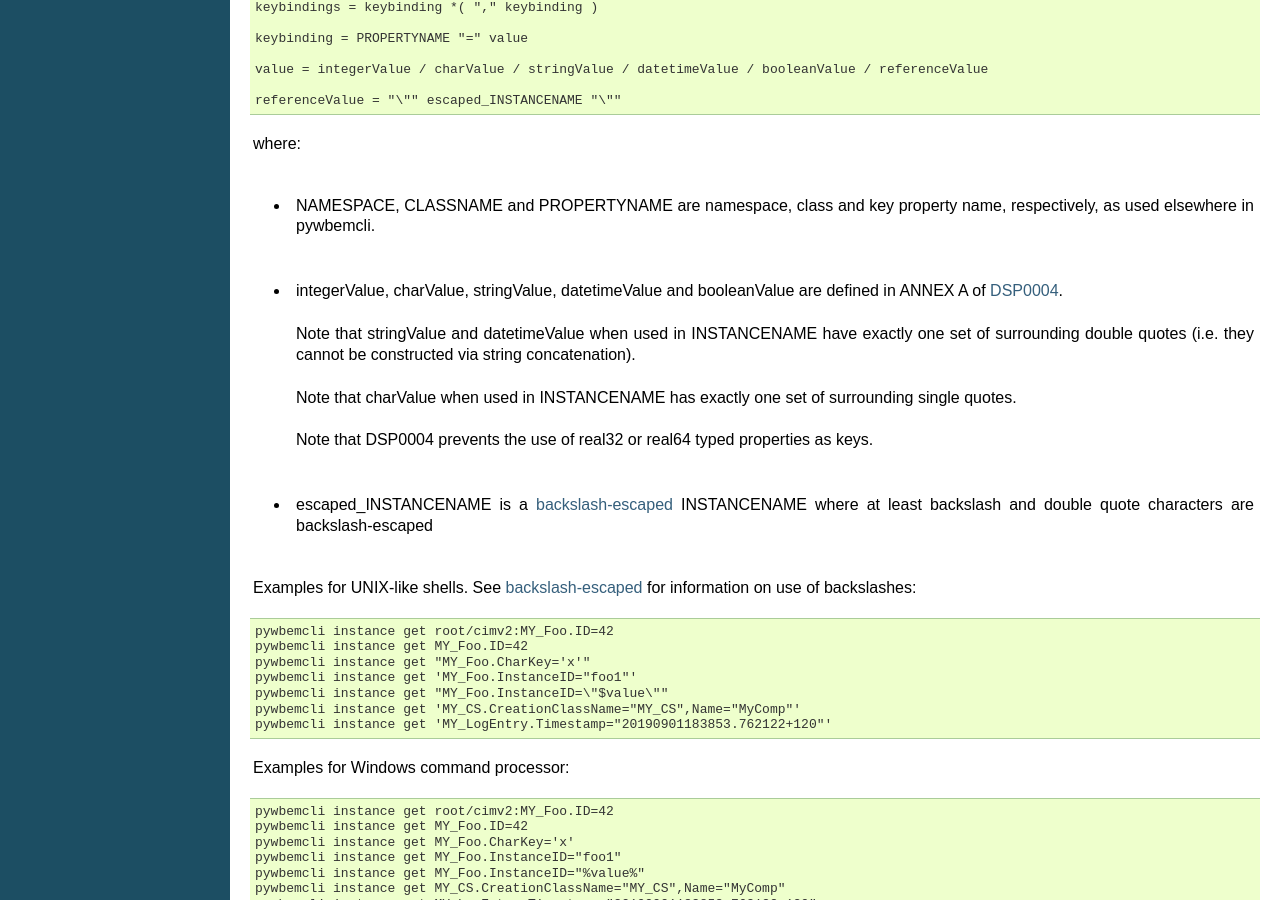
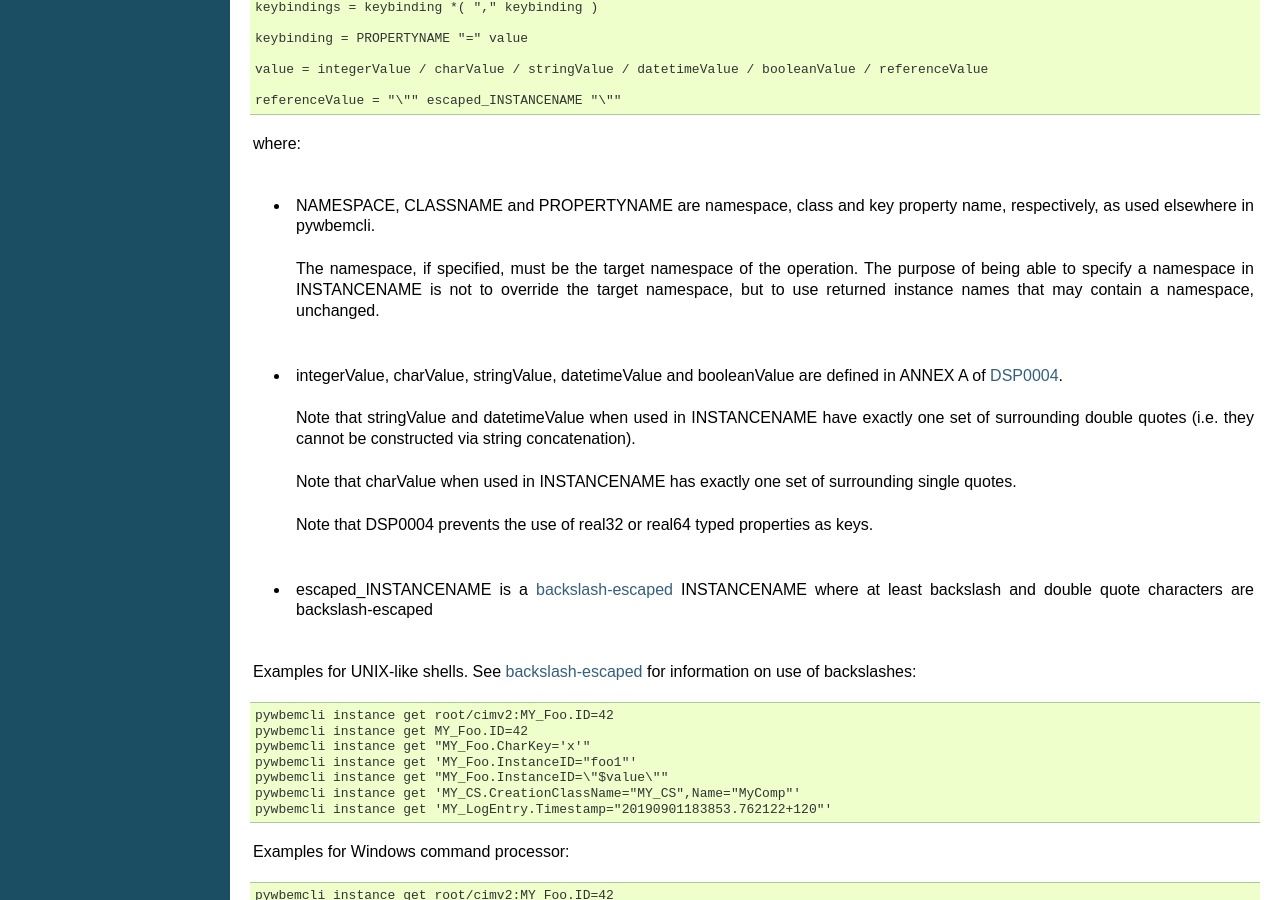
Before and after one commit to pywbem/pywbemtools, a Sphinx documentation site: the page built from docs/pywbemclifeatures.rst, in a window 1280 px wide and 900 px high, scrolled down 4155 px. Built offline with Sphinx 7.4.7, drawn with Linux system fonts in a browser that asks for light colours; the version number could not be read and is left out.

Commit message:
Clarified purpose of namespace in INSTANCENAME
Details:

* Clarified that a namespace in INSTANCENAME must be the target namespace,
  and that the purpose of being able to specify a namespace in INSTANCENAME
  is to use returned instance names that may contain a namespace, unchanged.

Signed-off-by: Andreas Maier <maiera@de.ibm.com>

```diff
--- a/docs/pywbemclifeatures.rst
+++ b/docs/pywbemclifeatures.rst
@@ -174,6 +174,11 @@
 * NAMESPACE, CLASSNAME and PROPERTYNAME are namespace, class and key
   property name, respectively, as used elsewhere in pywbemcli.
 
+  The namespace, if specified, must be the target namespace of the operation.
+  The purpose of being able to specify a namespace in INSTANCENAME is not to
+  override the target namespace, but to use returned instance names that may
+  contain a namespace, unchanged.
+
 * integerValue, charValue, stringValue, datetimeValue and
   booleanValue are defined in ANNEX A of :term:`DSP0004`.
 
```
